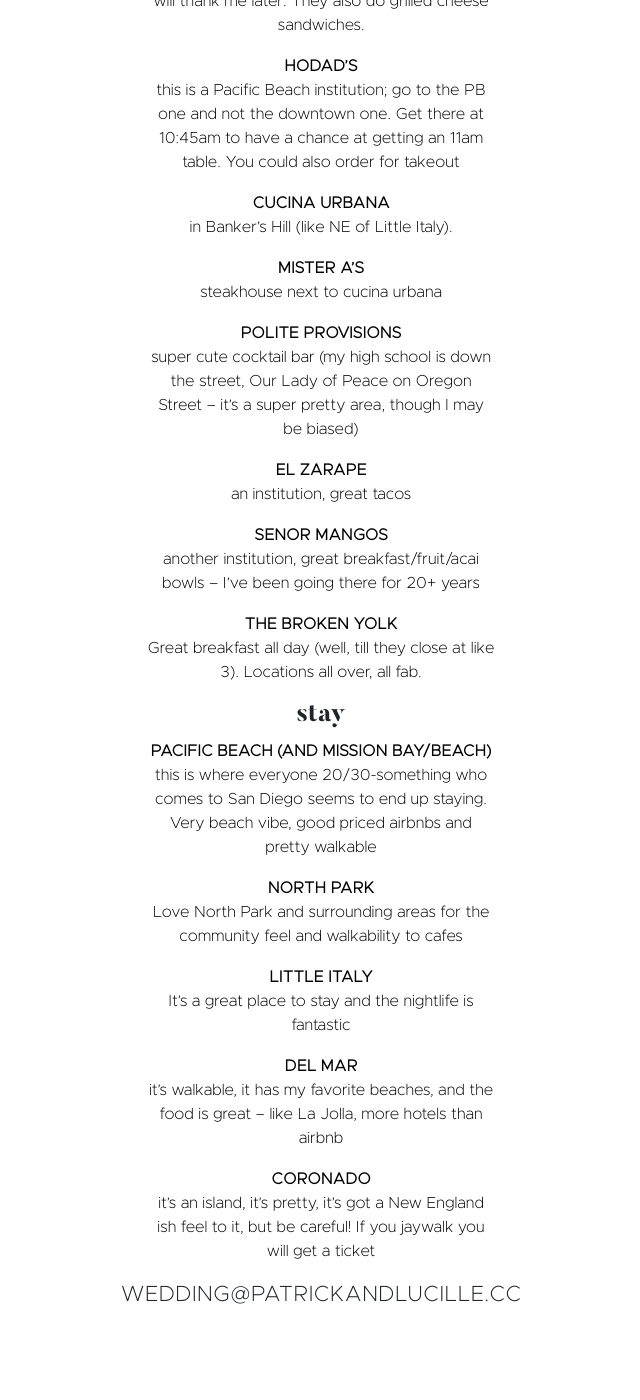
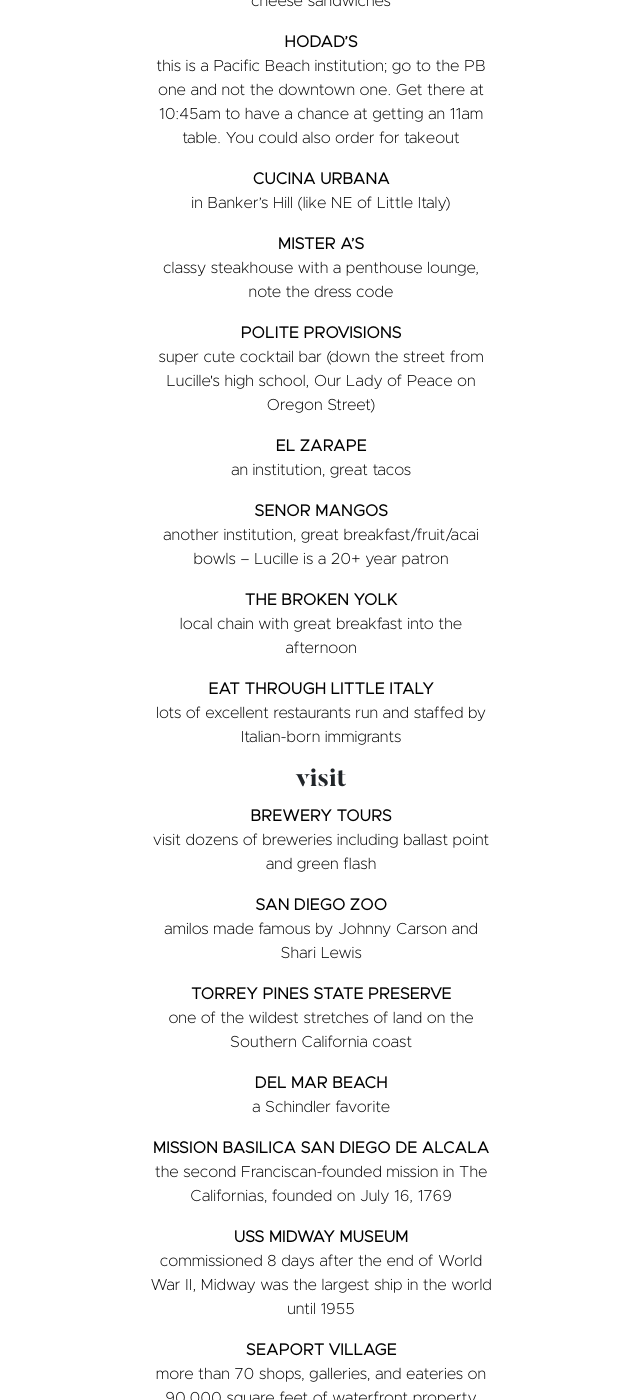
Before and after one commit to youandmia/youandmia.github.io, a Jekyll site: the page built from favorites.md, in a window 1280 px wide and 1400 px high, scrolled down 453 px. Shown: the whole window, without its empty margins (319-959 px from the left). Built offline with Jekyll 4.4.1, drawn with Linux system fonts in a browser that asks for light colours; nearby versions of some CDN libraries; before the commit the page ends 1781 px from its top, so only the background shows below that; some of the changed text lies outside the part shown.

Commit message:
update favorites

```diff
--- a/_data/favorites.yml
+++ b/_data/favorites.yml
@@ -1,46 +1,91 @@
  - header: eat
    links:
      - name: Taco Tracker
-       descr: A Hero documented more than 280 taquerias in Southern California
+       descr: a Hero documented more than 280 taquerias in Southern California
        link: https://docs.google.com/spreadsheets/d/1i2TuW-h-KrSg-vnYGlsnYVJqqfq7sy6Lwfs7Z2jiRfk/edit#gid=0
 
      - name: In N Out
-       descr: get the burger animal style and a Neapolitan milkshake. These are not on the menu, but you will thank me later. They also do grilled cheese sandwiches.
+       descr: get the off-menu burger animal style and a Neapolitan milkshake. they also do grilled cheese sandwiches
+       link: https://www.in-n-out.com/
 
      - name: Hodad’s
        descr: this is a Pacific Beach institution; go to the PB one and not the downtown one. Get there at 10:45am to have a chance at getting an 11am table. You could also order for takeout
+       link: https://hodadies.com/
 
      - name: Cucina Urbana
-       descr: in Banker’s Hill (like NE of Little Italy).
+       descr: in Banker’s Hill (like NE of Little Italy)
+       link: https://www.urbankitchengroup.com/cucina-urbana-bankers-hill/
 
      - name: Mister A’s
-       descr: steakhouse next to cucina urbana
+       descr: classy steakhouse with a penthouse lounge, note the dress code
+       link: https://www.asrestaurant.com/
 
      - name: Polite Provisions
-       descr: super cute cocktail bar (my high school is down the street, Our Lady of Peace on Oregon Street – it’s a super pretty area, though I may be biased)
+       descr: super cute cocktail bar (down the street from Lucille's high school, Our Lady of Peace on Oregon Street)
+       link: https://politeprovisions.com/
 
      - name: El Zarape
        descr: an institution, great tacos
+       link: http://www.elzarapesandiego.com/
 
      - name: Senor Mangos
-       descr: another institution, great breakfast/fruit/acai bowls – I’ve been going there for 20+ years
+       descr: another institution, great breakfast/fruit/acai bowls – Lucille is a 20+ year patron
+       link: https://senormangos.com/
 
      - name: The Broken Yolk
-       descr: Great breakfast all day (well, till they close at like 3). Locations all over, all fab.
+       descr: local chain with great breakfast into the afternoon
+       link: https://www.thebrokenyolkcafe.com/
 
- - header: stay
+     - name: Eat through Little Italy
+       descr: lots of excellent restaurants run and staffed by Italian-born immigrants
+       link: https://www.littleitalysd.com
+
+ - header: visit
    links:
-     - name: Pacific Beach (and Mission Bay/Beach)
-       descr: this is where everyone 20/30-something who comes to San Diego seems to end up staying. Very beach vibe, good priced airbnbs and pretty walkable
 
-     - name: North Park
-       descr: Love North Park and surrounding areas for the community feel and walkability to cafes
+     - name: Brewery Tours
+       descr: visit dozens of breweries including ballast point and green flash
+       link: https://www.sandiego.org/articles/breweries/san-diego-breweries.aspx
 
-     - name: Little Italy
-       descr: It’s a great place to stay and the nightlife is fantastic
+     - name: San Diego Zoo
+       descr: amilos made famous by Johnny Carson and Shari Lewis
+       link: https://sandiegozoowildlifealliance.org
 
-     - name: Del Mar
-       descr: it’s walkable, it has my favorite beaches, and the food is great – like La Jolla, more hotels than airbnb
+     - name: Torrey Pines State Preserve
+       descr: one of the wildest stretches of land on the Southern California coast
+       link: https://torreypine.org
 
-     - name: Coronado
-       descr: it’s an island, it’s pretty, it’s got a New England ish feel to it, but be careful! If you jaywalk you will get a ticket
+     - name: Del Mar Beach
+       descr: a Schindler favorite
+       link: https://www.delmar.ca.us/203/Beaches-Parks
+
+     - name: Mission Basilica San Diego de Alcala
+       descr: the second Franciscan-founded mission in The Californias, founded on July 16, 1769
+       link: https://www.missionsandiego.org/
+
+     - name: USS Midway Museum
+       descr: commissioned 8 days after the end of World War II, Midway was the largest ship in the world until 1955
+       link: https://www.midway.org
+
+     - name: Seaport Village
+       descr: more than 70 shops, galleries, and eateries on 90,000 square feet of waterfront property
+       link: https://seaportvillage.com/
+
+     - name: The Gaslamp Quarter
+       descr: a lively downtown neighborhood, known for its nightlife
+       link: https://www.gaslamp.org/
+
+ - header: day trips
+   links:
+
+     - name: Julian/Santa Ysabel
+       descr: mountain towns outside San Diego. visit Dudley's Bakery, Mom's Pies and Lake Cuyamaca as well as local breweries and wineries
+       link: https://www.tripadvisor.com/Tourism-g32545-Julian_California-Vacations.html
+
+     - name: Temecula
+       descr: wine tasting region 90 minutes out of downtown San Diego
+       link: https://temeculaca.gov/
+
+     - name: Anza Borrego Desert
+       descr: beautiful drive with lovely desert views
+       link: https://www.parks.ca.gov/?page_id=638
```
